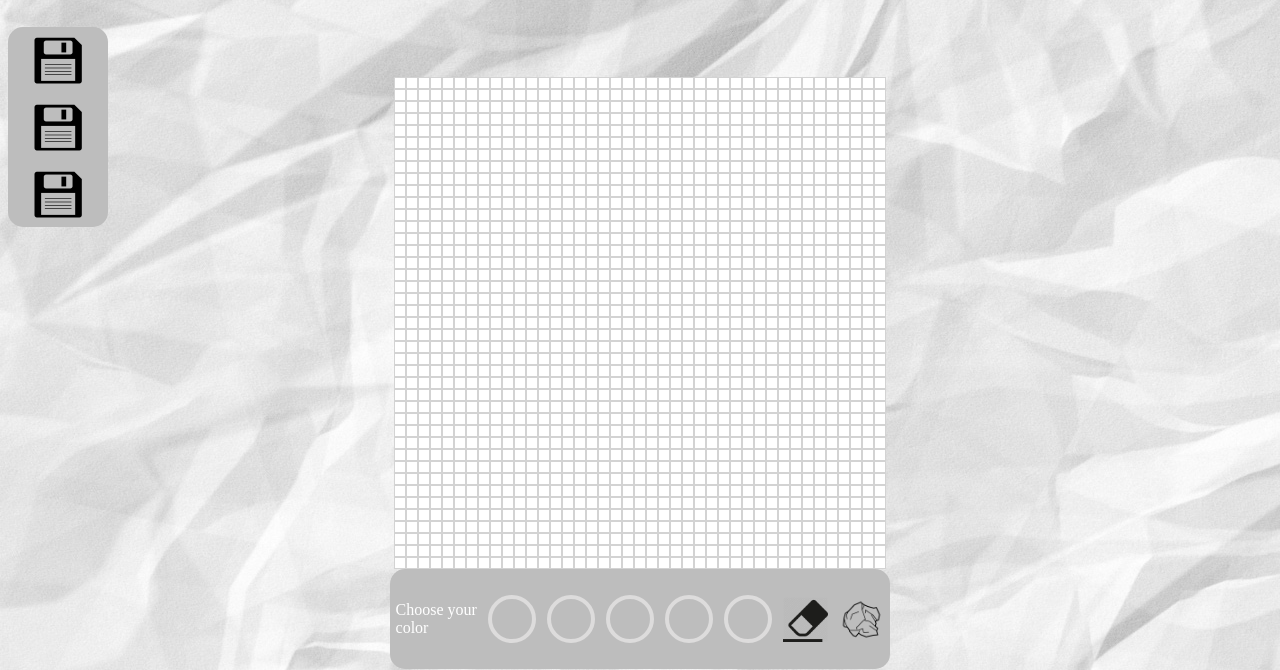
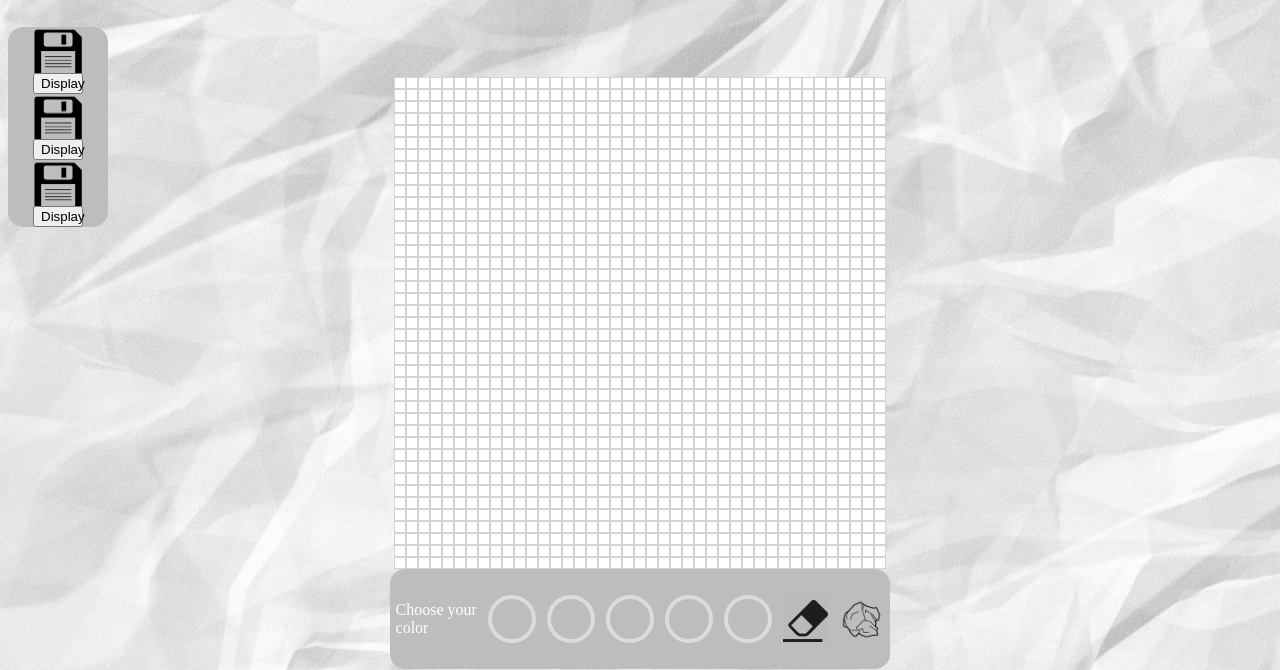
Before and after one commit to Ariiah/Limited-Pixel-Palette, a plain HTML site: page index.html in a window 1280 px wide. Shown: the part 130-800 px from the top of the page. Drawn offline with nearby package versions, Linux system fonts and the light colour scheme; no server answers.

Commit message:
added display buttons under save icons

```diff
--- a/index.html
+++ b/index.html
@@ -33,8 +33,11 @@
   </div>
   <div id='save-menu'>
     <div id="save1" class="save-icon"></div>
+      <button id='btn1'>Display</button>
     <div id="save2" class="save-icon"></div>
+      <button id='btn2'>Display</button>
     <div id="save3" class="save-icon"></div>
+      <button id='btn3'>Display</button>
   </div>
 
 </body>
```
